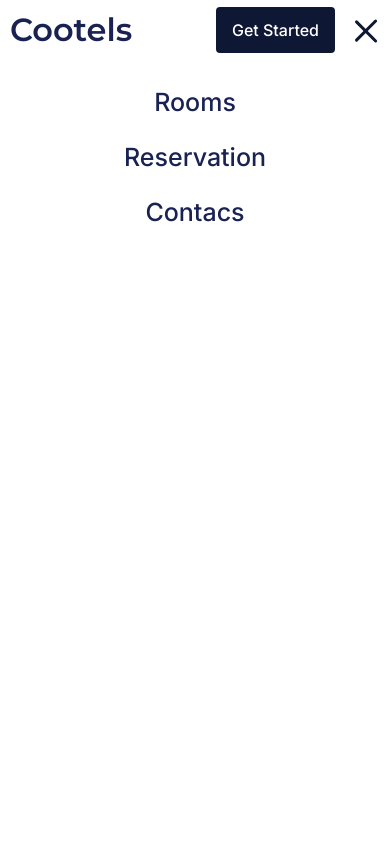
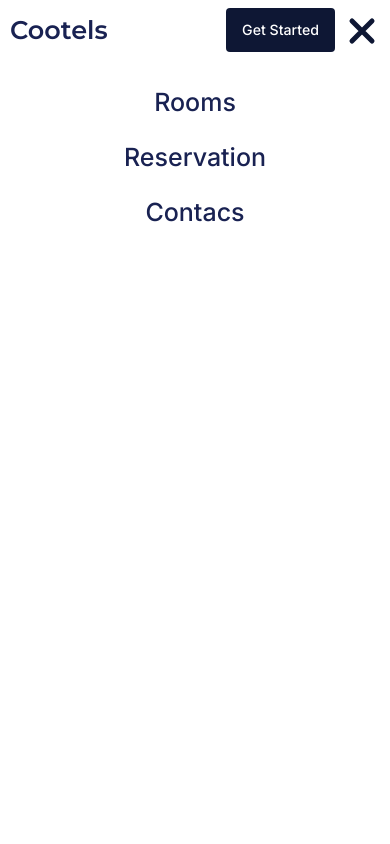
Before and after one commit to javidrashkhansoi/cootels, a plain HTML site: page index.html in a window 390 px wide. Both pictures are taken after a click on the element 365 px from the left and 30 px from the top of the page. Shown: the top 844 px of the page. Drawn offline with nearby package versions, Linux system fonts and the light colour scheme.

Commit message:
fixed some bugs

```diff
--- a/index.html
+++ b/index.html
@@ -13,7 +13,13 @@
 <body>
 	<div class="wrapper">
 		<header class="header">
-			<div class="header__burger"><span></span></div>
+			<div class="header__burger menu-burger">
+				<svg class="menu-burger__icon" width="50" height="50" viewBox="0 0 50 50" fill="none"
+					xmlns="http://www.w3.org/2000/svg">
+					<path d="M10 15L25 15M25 15L40 15M10 25L40 25M10 35L25 35M25 35L40 35" stroke="#0e1734" stroke-width="5"
+						stroke-linecap="round" stroke-linejoin="round" />
+				</svg>
+			</div>
 			<div class="container">
 				<div class="header__row">
 					<div class="header__column">
@@ -172,7 +178,8 @@
 											</svg>
 										</span>
 									</div>
-									<div class="spoiler__text text">Contact us via phone or email, ask for availability of you choice of room. We might offer you something exciting.</div>
+									<div class="spoiler__text text">Contact us via phone or email, ask for availability of you choice of
+										room. We might offer you something exciting.</div>
 								</div>
 								<div class="spoiler__item">
 									<div class="spoiler__title title title_noblack">3. Enjoy your room
@@ -183,7 +190,12 @@
 											</svg>
 										</span>
 									</div>
-									<div class="spoiler__text text">Lorem ipsum dolor sit amet consectetur, adipisicing elit. Sint ducimus, repellat eveniet iure recusandae eaque fugit, doloremque at incidunt, quas magni repellendus obcaecati a adipisci in officia expedita! Perferendis, aliquam! Lorem ipsum, dolor sit amet consectetur adipisicing elit. Tenetur tempora, excepturi amet explicabo culpa eaque sit ad ducimus vel commodi harum nostrum eius sed totam iste, corporis labore, doloribus consequuntur?</div>
+									<div class="spoiler__text text">Lorem ipsum dolor sit amet consectetur, adipisicing elit. Sint
+										ducimus, repellat eveniet iure recusandae eaque fugit, doloremque at incidunt, quas magni
+										repellendus obcaecati a adipisci in officia expedita! Perferendis, aliquam! Lorem ipsum, dolor sit
+										amet consectetur adipisicing elit. Tenetur tempora, excepturi amet explicabo culpa eaque sit ad
+										ducimus vel commodi harum nostrum eius sed totam iste, corporis labore, doloribus consequuntur?
+									</div>
 								</div>
 							</div>
 						</div>
@@ -194,22 +206,32 @@
 					<div class="customers__slider slider">
 						<div class="slider__item">
 							<div class="slider__image"><img src="img/customers/01.jpg" alt="image"></div>
-							<div class="slider__text text">“Great service, great food, great people. The scenery is also beautiful, you can do so much activity even with your famility. Worth every penny! you should come and see for your self.  5 out of 5! the waffle is great!”</div>
+							<div class="slider__text text">“Great service, great food, great people. The scenery is also beautiful,
+								you can do so much activity even with your famility. Worth every penny! you should come and see for your
+								self. 5 out of 5! the waffle is great!”</div>
 							<div class="slider__author">Kirana Dunham</div>
 						</div>
 						<div class="slider__item">
 							<div class="slider__image"><img src="img/customers/01.jpg" alt="image"></div>
-							<div class="slider__text text">“Great service, great food, great people. The scenery is also beautiful, you can do so much activity even with your famility. Worth every penny! you should come and see for your self.  5 out of 5! the waffle is great! Lorem ipsum dolor sit amet consectetur adipisicing elit. Temporibus quisquam expedita illum incidunt magni aliquid doloremque quaerat perferendis eius! Fugiat molestias facilis ab eligendi velit accusantium mollitia quisquam necessitatibus quibusdam?”</div>
+							<div class="slider__text text">“Great service, great food, great people. The scenery is also beautiful,
+								you can do so much activity even with your famility. Worth every penny! you should come and see for your
+								self. 5 out of 5! the waffle is great! Lorem ipsum dolor sit amet consectetur adipisicing elit.
+								Temporibus quisquam expedita illum incidunt magni aliquid doloremque quaerat perferendis eius! Fugiat
+								molestias facilis ab eligendi velit accusantium mollitia quisquam necessitatibus quibusdam?”</div>
 							<div class="slider__author">Kirana Dunham</div>
 						</div>
 						<div class="slider__item">
 							<div class="slider__image"><img src="img/customers/01.jpg" alt="image"></div>
-							<div class="slider__text text">“Great service, great food, great people. The scenery is also beautiful, you can do so much activity even with your famility. Worth every penny! you should come and see for your self.  5 out of 5! the waffle is great!”</div>
+							<div class="slider__text text">“Great service, great food, great people. The scenery is also beautiful,
+								you can do so much activity even with your famility. Worth every penny! you should come and see for your
+								self. 5 out of 5! the waffle is great!”</div>
 							<div class="slider__author">Kirana Dunham</div>
 						</div>
 						<div class="slider__item">
 							<div class="slider__image"><img src="img/customers/01.jpg" alt="image"></div>
-							<div class="slider__text text">“Great service, great food, great people. The scenery is also beautiful, you can do so much activity even with your famility. Worth every penny! you should come and see for your self.  5 out of 5! the waffle is great!”</div>
+							<div class="slider__text text">“Great service, great food, great people. The scenery is also beautiful,
+								you can do so much activity even with your famility. Worth every penny! you should come and see for your
+								self. 5 out of 5! the waffle is great!”</div>
 							<div class="slider__author">Kirana Dunham</div>
 						</div>
 					</div>
@@ -263,7 +285,8 @@
 		</footer>
 	</div>
 	<script src="js/script.js"></script>
-	<script src="https://code.jquery.com/jquery-3.6.0.min.js" integrity="sha256-/xUj+3OJU5yExlq6GSYGSHk7tPXikynS7ogEvDej/m4=" crossorigin="anonymous"></script>
+	<script src="https://code.jquery.com/jquery-3.6.0.min.js"
+		integrity="sha256-/xUj+3OJU5yExlq6GSYGSHk7tPXikynS7ogEvDej/m4=" crossorigin="anonymous"></script>
 	<script src="js/slick.min.js"></script>
 </body>
 
--- a/scss/style.css
+++ b/scss/style.css
@@ -114,7 +114,7 @@ body.open {
 .logo__link {
   font-family: Montserrat;
   font-weight: 600;
-  font-size: 32px;
+  font-size: calc(25px + 7 * ((100vw - 320px) / 880));
   color: #192252;
 }
 
@@ -125,7 +125,7 @@ body.open {
 .button__link {
   font-family: Inter;
   font-weight: 500;
-  font-size: 16px;
+  font-size: calc(14px + 2 * ((100vw - 320px) / 880));
   color: #ffffff;
   display: inline-block;
   padding: 15px 16px;
@@ -133,6 +133,12 @@ body.open {
   border-radius: 4px;
   -webkit-transition: 0.25s;
   transition: 0.25s;
+}
+
+@media (max-width: 320px) {
+  .button__link {
+    padding: 10px;
+  }
 }
 
 .button__link:hover {
@@ -219,64 +225,30 @@ body.open {
 
 @media (max-width: 768px) {
   .header__burger {
-    display: -webkit-box;
-    display: -ms-flexbox;
-    display: flex;
-    -webkit-box-pack: center;
-        -ms-flex-pack: center;
-            justify-content: center;
-    -webkit-box-align: center;
-        -ms-flex-align: center;
-            align-items: center;
-    width: 30px;
-    height: 21px;
+    display: block;
     position: fixed;
-    top: 20px;
-    right: 10px;
+    top: 6px;
+    right: 3px;
     z-index: 50;
     cursor: pointer;
   }
-  .header__burger.open::before {
-    -webkit-transform: rotate(45deg) translateY(-50%);
-            transform: rotate(45deg) translateY(-50%);
-    top: 50%;
-  }
-  .header__burger.open::after {
-    -webkit-transform: rotate(-45deg) translateY(50%);
-            transform: rotate(-45deg) translateY(50%);
-    bottom: 50%;
-  }
-  .header__burger.open span {
-    -webkit-transform: scale(0);
-            transform: scale(0);
-  }
-  .header__burger::before, .header__burger::after {
-    content: "";
-    display: inline-block;
-    height: 3px;
-    width: 30px;
-    background: #0e1734;
-    border-radius: 3px;
-    position: absolute;
-    left: 0;
-    -webkit-transition: 0.25s;
-    transition: 0.25s;
-  }
-  .header__burger::before {
-    top: 0;
-  }
-  .header__burger::after {
-    bottom: 0;
-  }
-  .header__burger span {
-    display: inline-block;
-    height: 3px;
-    width: 30px;
-    background: #0e1734;
-    border-radius: 3px;
-    position: relative;
-    -webkit-transition: 0.25s;
-    transition: 0.25s;
+  .header__burger.open path {
+    d: path("M25 25L15 15M35 15L25 25M25 25L25 25M25 25L15 35M35 35L25 25");
+  }
+  .header__burger path {
+    -webkit-transition: 0.5s;
+    transition: 0.5s;
+  }
+}
+
+@media (max-width: 320px) {
+  .header__burger {
+    top: 11px;
+    right: 7px;
+  }
+  .header__burger svg {
+    width: 40px;
+    height: 40px;
   }
 }
 
@@ -1047,6 +1019,12 @@ body.open {
   overflow: hidden;
 }
 
+@media (max-width: 320px) {
+  .start__link {
+    padding: 10px;
+  }
+}
+
 .start__link::before, .start__link::after {
   content: "";
   position: absolute;
@@ -1131,12 +1109,11 @@ body.open {
 }
 
 .spoiler__item.active .spoiler__title span svg {
-  -webkit-transform: rotate(180deg);
-          transform: rotate(180deg);
   top: 0;
 }
 
 .spoiler__item.active .spoiler__title span svg path {
+  d: path("M2 8.5L9 1.5L16 8.5");
   stroke: #fff;
 }
 
@@ -1173,22 +1150,27 @@ body.open {
   -webkit-box-pack: center;
       -ms-flex-pack: center;
           justify-content: center;
-  -webkit-transition: 0.25s;
-  transition: 0.25s;
+  -webkit-transition: 0.5s;
+  transition: 0.5s;
   margin: 0 0 0 10px;
 }
 
 .spoiler__title span svg {
   position: relative;
   top: 2px;
-  -webkit-transition: 0.25s;
-  transition: 0.25s;
+  -webkit-transition: 0.5s;
+  transition: 0.5s;
+}
+
+.spoiler__title span svg path {
+  -webkit-transition: 0.5s;
+  transition: 0.5s;
 }
 
 .spoiler__text {
   overflow: hidden;
-  -webkit-transition: 0.25s;
-  transition: 0.25s;
+  -webkit-transition: 0.5s;
+  transition: 0.5s;
   max-height: 0;
 }
 
```
